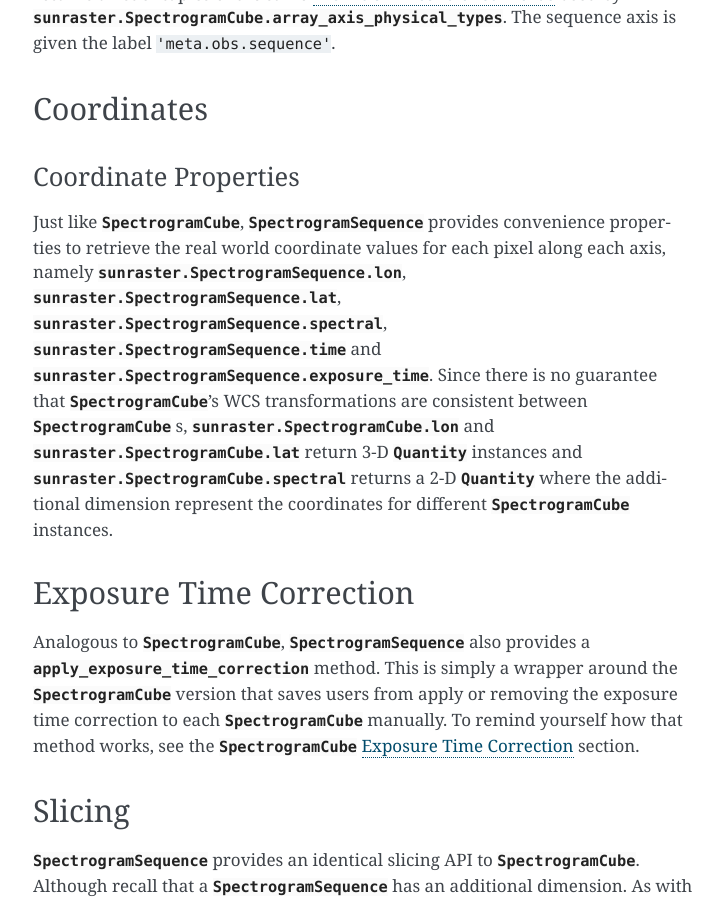
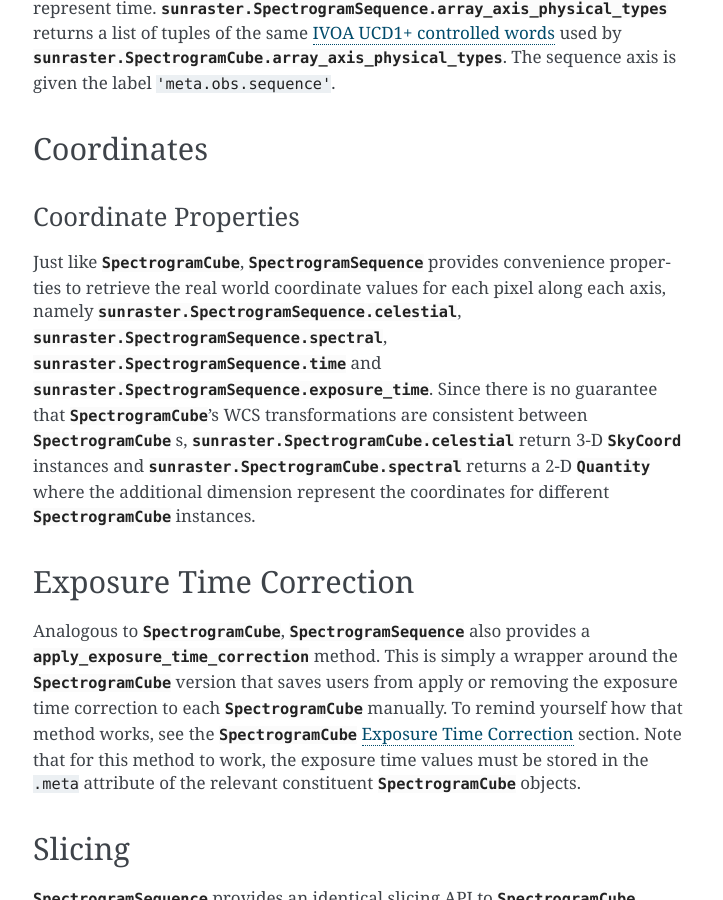
Before and after one commit to sunpy/sunraster, a Sphinx documentation site: the page built from docs/data_types/spectrogram.rst, in a window 1280 px wide and 900 px high, scrolled down 8158 px. Shown: the whole window, without its empty margins (387-1110 px from the left). Built offline with Sphinx 7.4.7, drawn with Linux system fonts in a browser that asks for light colours; the version number could not be read and is left out; some of the changed text lies outside the part shown.

Commit message:
Apply suggestions from code review
Co-authored-by: DanRyanIrish <ryand5@tcd.ie>

```diff
--- a/docs/data_types/spectrogram.rst
+++ b/docs/data_types/spectrogram.rst
@@ -270,6 +270,8 @@ Let's create some using what we learned in the :ref:`spectrogramcube` section an
     >>> # Define exposure times.
     >>> exposure_times = np.ones(data.shape[0])/2 * u.s
     >>> axis_length = int(data.shape[0])
+    >>> meta = Meta({"exposure time": exposure_times}, axes={"exposure time": 0},
+    ...             data_shape=data.shape)
 
     >>> # Create 1st cube of spectrograms.
     >>> timestamps0 = Time([datetime(2000, 1, 1) + timedelta(minutes=i)
@@ -338,8 +340,8 @@ Coordinates
 Coordinate Properties
 *********************
 
-Just like `~sunraster.SpectrogramCube`, `~sunraster.SpectrogramSequence` provides convenience properties to retrieve the real world coordinate values for each pixel along each axis, namely `sunraster.SpectrogramSequence.lon`, `sunraster.SpectrogramSequence.lat`, `sunraster.SpectrogramSequence.spectral`, `sunraster.SpectrogramSequence.time` and `sunraster.SpectrogramSequence.exposure_time`.
-Since there is no guarantee that `~sunraster.SpectrogramCube`'s WCS transformations are consistent between `~sunraster.SpectrogramCube` s, `sunraster.SpectrogramCube.lon` and `sunraster.SpectrogramCube.lat` return 3-D `~astropy.units.Quantity` instances and `sunraster.SpectrogramCube.spectral` returns a 2-D `~astropy.units.Quantity` where the additional dimension represent the coordinates for different `~sunraster.SpectrogramCube` instances.
+Just like `~sunraster.SpectrogramCube`, `~sunraster.SpectrogramSequence` provides convenience properties to retrieve the real world coordinate values for each pixel along each axis, namely `sunraster.SpectrogramSequence.celestial`, `sunraster.SpectrogramSequence.spectral`, `sunraster.SpectrogramSequence.time` and `sunraster.SpectrogramSequence.exposure_time`.
+Since there is no guarantee that `~sunraster.SpectrogramCube`'s WCS transformations are consistent between `~sunraster.SpectrogramCube` s, `sunraster.SpectrogramCube.celestial` return 3-D `~astropy.coordinates.SkyCoord` instances and `sunraster.SpectrogramCube.spectral` returns a 2-D `~astropy.units.Quantity` where the additional dimension represent the coordinates for different `~sunraster.SpectrogramCube` instances.
 
 .. _sequence_slicing:
 
@@ -347,6 +349,7 @@ Exposure Time Correction
 ^^^^^^^^^^^^^^^^^^^^^^^^
 
 Analogous to `~sunraster.SpectrogramCube`, `~sunraster.SpectrogramSequence` also provides a `~sunraster.SpectrogramSequence.apply_exposure_time_correction` method. This is simply a wrapper around the `~sunraster.SpectrogramCube` version that saves users from apply or removing the exposure time correction to each `~sunraster.SpectrogramCube` manually. To remind yourself how that method works, see the `~sunraster.SpectrogramCube` :ref:`cube_exposure_time_correction` section.
+Note that for this method to work, the exposure time values must be stored in the ``.meta`` attribute of the relevant constituent `~sunraster.SpectrogramCube` objects.
 
 Slicing
 ^^^^^^^
```
Also changed, not shown: other parts of docs/data_types/spectrogram.rst (+7 -7 lines).
